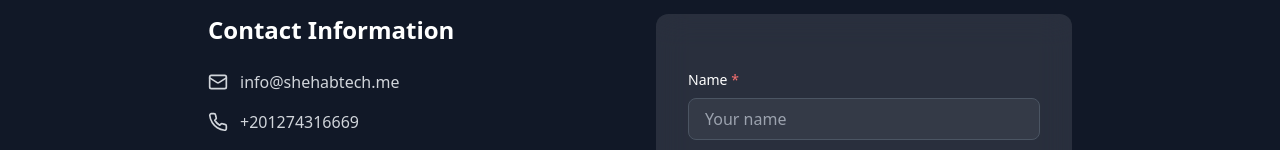
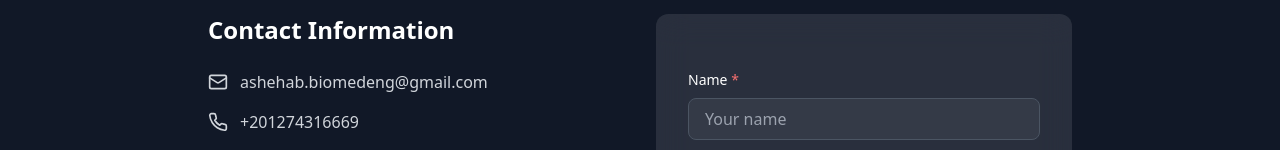
Before and after one commit to AhmedShehab1/Portfolio, a React (Vite) app: page / in a window 1280 px wide. Shown: the part 3322-3472 px from the top of the page. Built offline with nearby package versions, Linux system fonts and the light colour scheme.

Commit message:
updated contact component

```diff
--- a/src/components/Contact.tsx
+++ b/src/components/Contact.tsx
@@ -140,12 +140,12 @@ const Contact: React.FC = () => {
             <h3 className="text-2xl font-semibold mb-4">Contact Information</h3>
             <div className="space-y-4">
               <a
-                href="mailto:info@shehabtech.me"
+                href="mailto:ashehab.biomedeng@gmail.com"
                 className="flex items-center gap-3 text-gray-300 hover:text-blue-400 transition-colors"
-                aria-label="Email me at info@shehabtech.me"
+                aria-label="Email me at ashehab.biomedeng@gmail.com"
               >
                 <Mail className="w-5 h-5" aria-hidden="true" />
-                info@shehabtech.me
+                ashehab.biomedeng@gmail.com
               </a>
               <a
                 href="tel:+201274316669"
```
